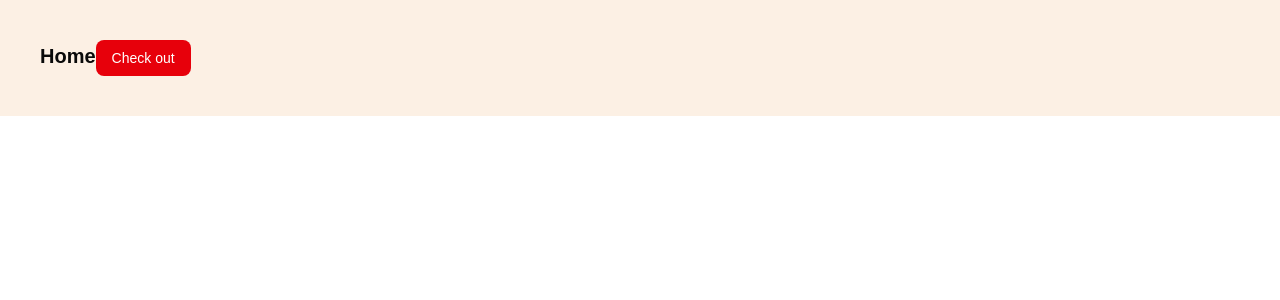
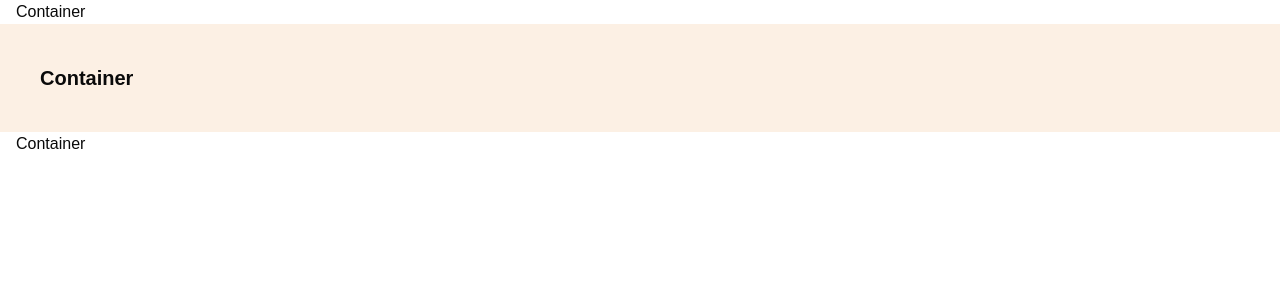
Before and after one commit to WebApp07/Keyversly-llc, a Next.js app: page / in a window 1280 px wide. Shown: the top 300 px of the page. Built offline with nearby package versions, Linux system fonts and the light colour scheme.

Commit message:
add layout section with header, footer, and container components

```diff
--- a/app/layout.tsx
+++ b/app/layout.tsx
@@ -1,5 +1,7 @@
 import type { Metadata } from "next";
 import "./globals.css";
+import Header from "@/components/Header";
+import Footer from "@/components/Footer";
 
 export const metadata: Metadata = {
   title:
@@ -15,7 +17,11 @@ export default function RootLayout({
 }>) {
   return (
     <html lang="en">
-      <body className="font-poppins antialiased">{children}</body>
+      <body className="font-poppins antialiased">
+        <Header />
+        {children}
+        <Footer />
+      </body>
     </html>
   );
 }
--- a/app/page.tsx
+++ b/app/page.tsx
@@ -1,11 +1,12 @@
+import Container from "@/components/Container";
 import { Button } from "@/components/ui/button";
 
 const Home = () => {
   return (
-    <div className="text-xl font-semibold p-10 bg-shop_light_pink">
+    <Container className="text-xl font-semibold p-10 bg-shop_light_pink">
       Home
       <Button variant="destructive">Check out</Button>
-    </div>
+    </Container>
   );
 };
 
--- /dev/null
+++ b/components/Container.tsx
@@ -0,0 +1,16 @@
+import { cn } from "@/lib/utils";
+import React, { ReactNode } from "react";
+
+function Container({
+  children,
+  className,
+}: {
+  children: ReactNode;
+  className?: string;
+}) {
+  return (
+    <div className={cn("max-w-7xl mx-auto px-4", className)}>Container</div>
+  );
+}
+
+export default Container;
--- /dev/null
+++ b/components/Footer.tsx
@@ -0,0 +1,12 @@
+import React from "react";
+import Container from "./Container";
+
+function Footer() {
+  return (
+    <footer>
+      <Container>Footer</Container>
+    </footer>
+  );
+}
+
+export default Footer;
--- /dev/null
+++ b/components/Header.tsx
@@ -0,0 +1,12 @@
+import React from "react";
+import Container from "./Container";
+
+function Header() {
+  return (
+    <header>
+      <Container className="">Header</Container>
+    </header>
+  );
+}
+
+export default Header;
```
